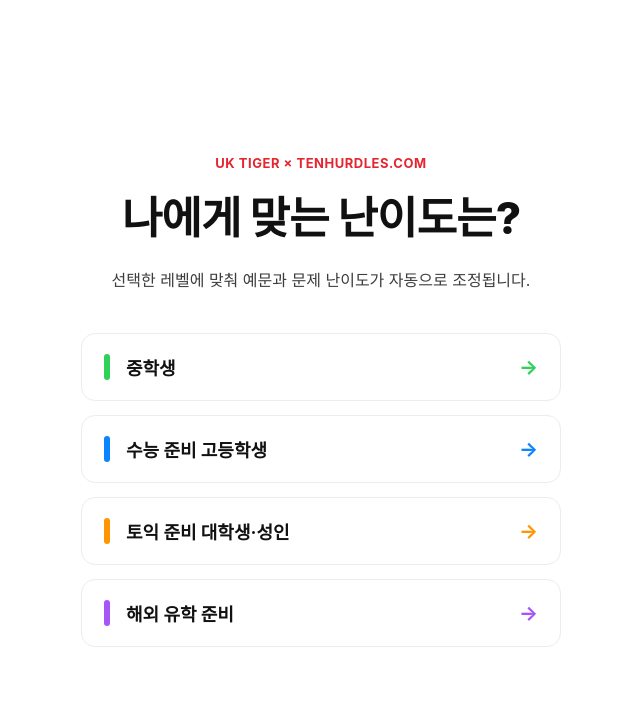
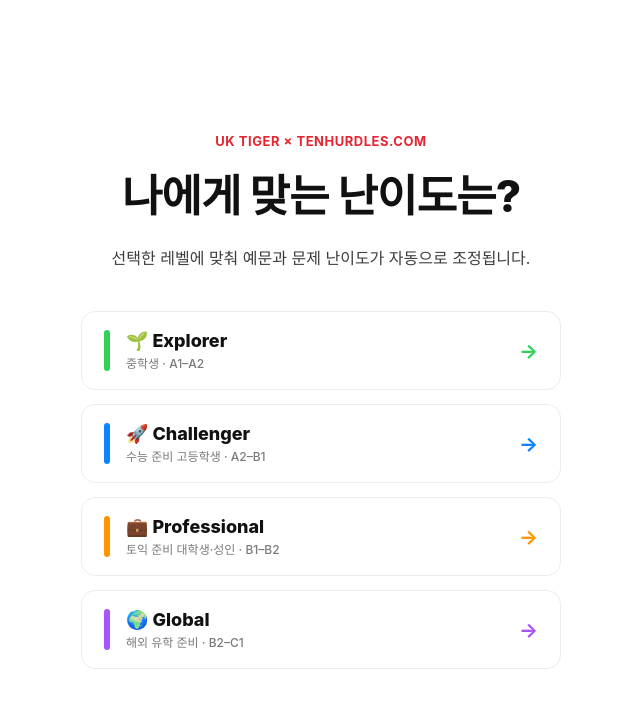
Before and after one commit to itzanayoson1-stack/10-hurdles-englishgrammar, a React (Vite) app: page / in a window 1280 px wide. Shown: the top 708 px of the page, without its empty margins (319-959 px from the left). Built offline with nearby package versions, Linux system fonts and the light colour scheme; a web font is replaced by a local one.

Commit message:
레벨명 부착

```diff
--- a/src/components/LevelSelector.jsx
+++ b/src/components/LevelSelector.jsx
@@ -19,7 +19,10 @@ export default function LevelSelector({ onSelect }) {
             onClick={() => onSelect(lv.id)}
           >
             <span className={styles.bar} />
-            <span className={styles.label}>{lv.label}</span>
+            <span className={styles.textCol}>
+              <span className={styles.label}>{lv.label}</span>
+              {lv.sub && <span className={styles.sub}>{lv.sub}</span>}
+            </span>
             <span className={styles.arrow}>→</span>
           </button>
         ))}
--- a/src/components/LevelSelector.module.css
+++ b/src/components/LevelSelector.module.css
@@ -44,7 +44,7 @@
   display: flex;
   align-items: center;
   gap: 16px;
-  padding: 20px 22px;
+  padding: 18px 22px;
   border: 1px solid var(--border);
   border-radius: 14px;
   background: var(--bg-card);
@@ -67,11 +67,23 @@
   flex-shrink: 0;
 }
 
+.textCol {
+  flex: 1;
+  display: flex;
+  flex-direction: column;
+  gap: 3px;
+}
+
 .label {
-  flex: 1;
   font-size: 18px;
-  font-weight: 700;
+  font-weight: 800;
   color: var(--text);
+}
+
+.sub {
+  font-size: 12px;
+  font-weight: 500;
+  color: var(--text3);
 }
 
 .arrow {
--- a/src/data/hurdles.js
+++ b/src/data/hurdles.js
@@ -1,8 +1,8 @@
 export const LEVELS = [
-  { id: "ms", label: "중학생", shortLabel: "중등", color: "var(--level-ms)" },
-  { id: "csat", label: "수능 준비 고등학생", shortLabel: "고등", color: "var(--level-csat)" },
-  { id: "toeic", label: "토익 준비 대학생·성인", shortLabel: "토익", color: "var(--level-toeic)" },
-  { id: "abroad", label: "해외 유학 준비", shortLabel: "유학", color: "var(--level-abroad)" },
+  { id: "ms", label: "🌱 Explorer", sub: "중학생 · A1–A2", shortLabel: "Explorer", color: "var(--level-ms)" },
+  { id: "csat", label: "🚀 Challenger", sub: "수능 준비 고등학생 · A2–B1", shortLabel: "Challenger", color: "var(--level-csat)" },
+  { id: "toeic", label: "💼 Professional", sub: "토익 준비 대학생·성인 · B1–B2", shortLabel: "Professional", color: "var(--level-toeic)" },
+  { id: "abroad", label: "🌍 Global", sub: "해외 유학 준비 · B2–C1", shortLabel: "Global", color: "var(--level-abroad)" },
 ];
 
 export const HURDLES = [
```
